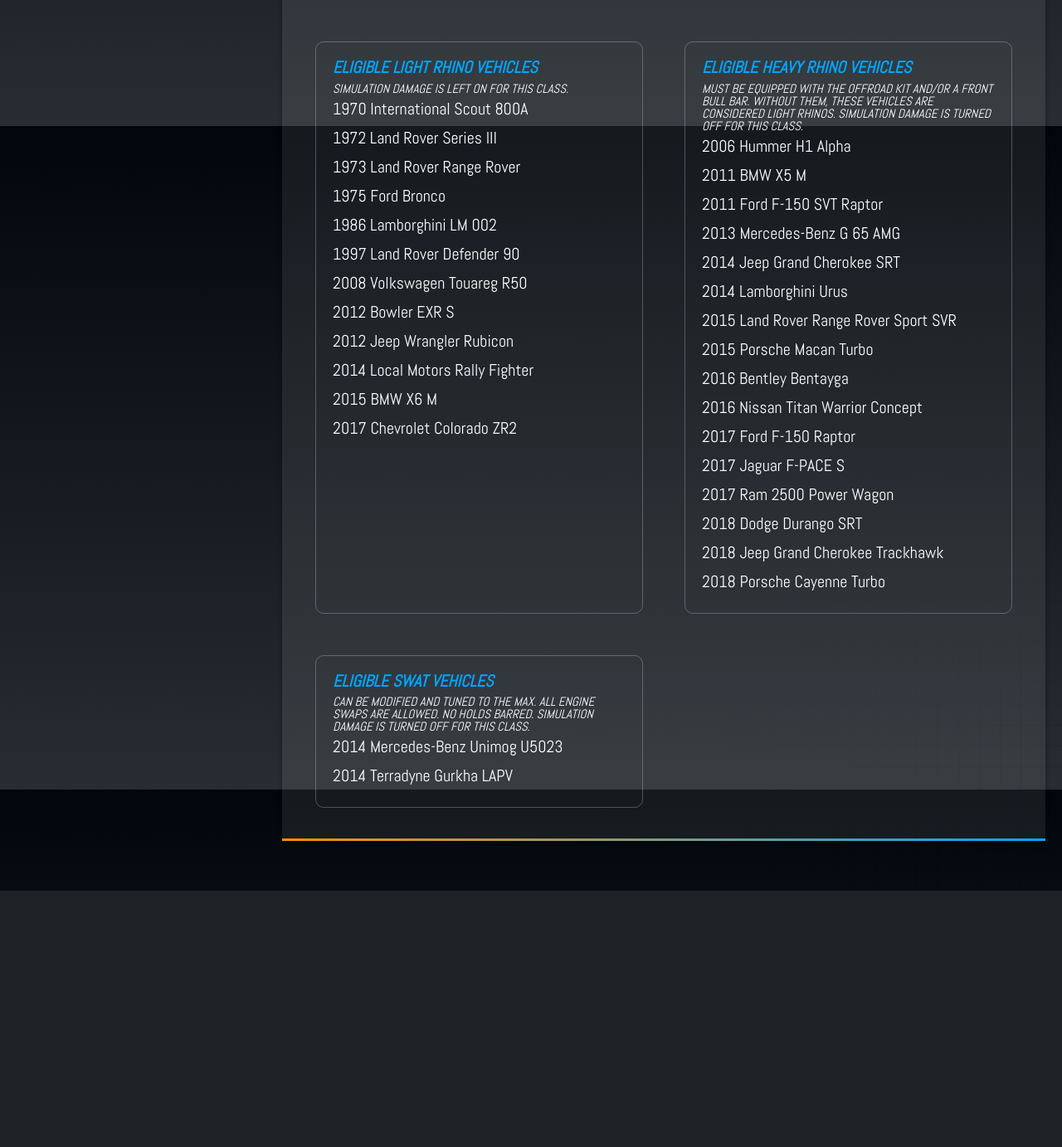
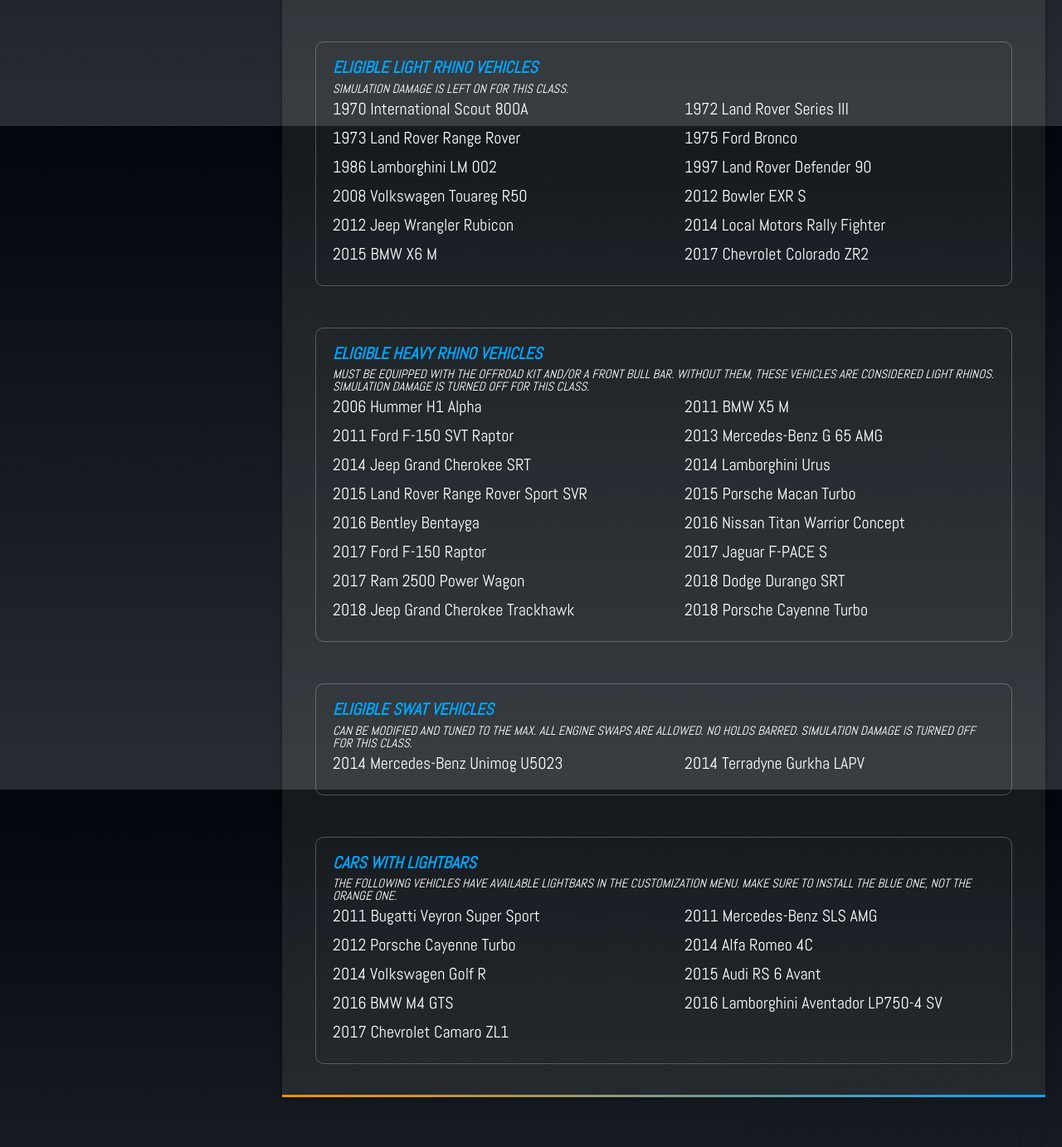
Before and after one commit to Ameer67/The-Racers-and-Chasers-Club, a PHP site: page /police.php in a window 1280 px wide. Shown: the part 3848-5231 px from the top of the page at 83% size. Before the commit the page ends 4922 px from the top, so only its background shows below. Run offline with PHP 8.4, Linux system fonts and the light colour scheme; a stand-in replaces the project's code that opens the database connection; grey boxes are pictures that could not be loaded.

Commit message:
changed eligible cars to trigrids

```diff
--- a/police.php
+++ b/police.php
@@ -146,50 +146,65 @@
             <div class="policecarrestrictions">
                 <h4>Eligible Light Rhino vehicles</h4>
                 <h5>Simulation damage is left on for this class.</h5>
-                <p>
-                1970	International	Scout 800A<br>
-                1972	Land Rover	Series III<br>
-                1973	Land Rover	Range Rover<br>
-                1975	Ford	Bronco<br>
-                1986	Lamborghini	LM 002<br>
-                1997	Land Rover	Defender 90<br>
-                2008	Volkswagen	Touareg R50<br>
-                2012	Bowler	EXR S<br>
-                2012	Jeep	Wrangler Rubicon<br>
-                2014	Local Motors	Rally Fighter<br>
-                2015	BMW	X6 M<br>
-                2017	Chevrolet	Colorado ZR2<br>
-                </p>
+                <div class="trigrid grid">
+                    <p>1970	International	Scout 800A</p>
+                    <p>1972	Land Rover	Series III</p>
+                    <p>1973	Land Rover	Range Rover</p>
+                    <p>1975	Ford	Bronco</p>
+                    <p>1986	Lamborghini	LM 002</p>
+                    <p>1997	Land Rover	Defender 90</p>
+                    <p>2008	Volkswagen	Touareg R50</p>
+                    <p>2012	Bowler	EXR S</p>
+                    <p>2012	Jeep	Wrangler Rubicon</p>
+                    <p>2014	Local Motors	Rally Fighter</p>
+                    <p>2015	BMW	X6 M</p>
+                    <p>2017	Chevrolet	Colorado ZR2</p>
+                </div>
             </div>
             <div class="policecarrestrictions">
                 <h4>Eligible Heavy Rhino vehicles</h4>
                 <h5>MUST be equipped with the offroad kit and/or a front bull bar. Without them, these vehicles are considered Light Rhinos. Simulation damage is turned off for this class.</h5>
-                <p>
-                2006	Hummer	H1 Alpha<br>
-                2011	BMW	X5 M<br>
-                2011	Ford	F-150 SVT Raptor<br>
-                2013	Mercedes-Benz	G 65 AMG<br>
-                2014	Jeep	Grand Cherokee SRT<br>
-                2014	Lamborghini	Urus<br>
-                2015	Land Rover	Range Rover Sport SVR<br>
-                2015	Porsche	Macan Turbo<br>
-                2016	Bentley	Bentayga<br>
-                2016	Nissan	Titan Warrior Concept<br>
-                2017	Ford	F-150 Raptor<br>
-                2017	Jaguar	F-PACE S<br>
-                2017	Ram	2500 Power Wagon<br>
-                2018	Dodge	Durango SRT<br>
-                2018	Jeep	Grand Cherokee Trackhawk<br>
-                2018	Porsche	Cayenne Turbo<br>
-                </p>
+                <div class="trigrid grid">
+                    <p>2006	Hummer	H1 Alpha</p>
+                    <p>2011	BMW	X5 M</p>
+                    <p>2011	Ford	F-150 SVT Raptor</p>
+                    <p>2013	Mercedes-Benz	G 65 AMG</p>
+                    <p>2014	Jeep	Grand Cherokee SRT</p>
+                    <p>2014	Lamborghini	Urus</p>
+                    <p>2015	Land Rover	Range Rover Sport SVR</p>
+                    <p>2015	Porsche	Macan Turbo</p>
+                    <p>2016	Bentley	Bentayga</p>
+                    <p>2016	Nissan	Titan Warrior Concept</p>
+                    <p>2017	Ford	F-150 Raptor</p>
+                    <p>2017	Jaguar	F-PACE S</p>
+                    <p>2017	Ram	2500 Power Wagon</p>
+                    <p>2018	Dodge	Durango SRT</p>
+                    <p>2018	Jeep	Grand Cherokee Trackhawk</p>
+                    <p>2018	Porsche	Cayenne Turbo</p>
+                </div>
             </div>
             <div class="policecarrestrictions">
                 <h4>Eligible SWAT vehicles</h4>
                 <h5>Can be modified and tuned to the max. All engine swaps are allowed. No holds barred. Simulation damage is turned off for this class.</h5>
-                <p>
-                2014	Mercedes-Benz	Unimog U5023<br>
-                2014	Terradyne	Gurkha LAPV<br>
-                </p>
+                <div class="trigrid grid">
+                    <p>2014	Mercedes-Benz	Unimog U5023</p>
+                    <p>2014	Terradyne	Gurkha LAPV</p>
+                </div>
+            </div>
+            <div class="policecarrestrictions">
+                <h4>Cars with lightbars</h4>
+                <h5>The following vehicles have available lightbars in the customization menu. Make sure to install the blue one, not the orange one.</h5>
+                <div class="trigrid grid">
+                    <p>2011	Bugatti	Veyron Super Sport</p>
+                    <p>2011	Mercedes-Benz	SLS AMG</p>
+                    <p>2012	Porsche	Cayenne Turbo</p>
+                    <p>2014	Alfa Romeo	4C</p>
+                    <p>2014	Volkswagen	Golf R</p>
+                    <p>2015	Audi	RS 6 Avant</p>
+                    <p>2016	BMW	M4 GTS</p>
+                    <p>2016	Lamborghini	Aventador LP750-4 SV</p>
+                    <p>2017	Chevrolet	Camaro ZL1</p>
+                </div>
             </div>
         </div>
     </div>
--- a/styles.css
+++ b/styles.css
@@ -505,11 +505,16 @@ button:hover {
 }
 
 .policecarrestrictions {
+  grid-column: 1 / -1;
   border: 1px solid rgba(255, 255, 255, 0.25);
   border-radius: .5em;
   padding: 1em;
 }
 
+.policecarrestrictions .trigrid {
+  row-gap: 0;
+  padding: 0;
+}
 .policecarrestrictions h5{
   padding-top: .5em;
   font-weight: normal;
```
